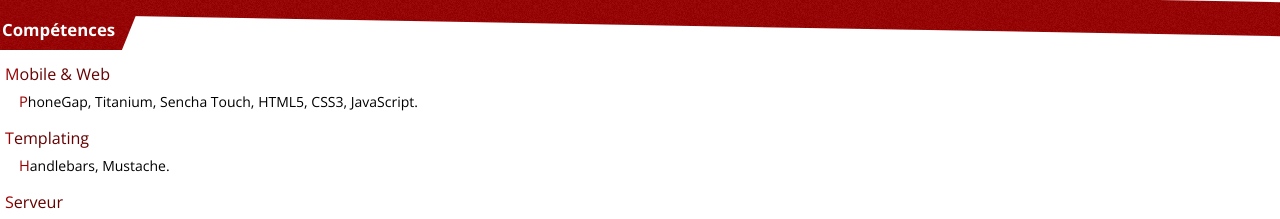
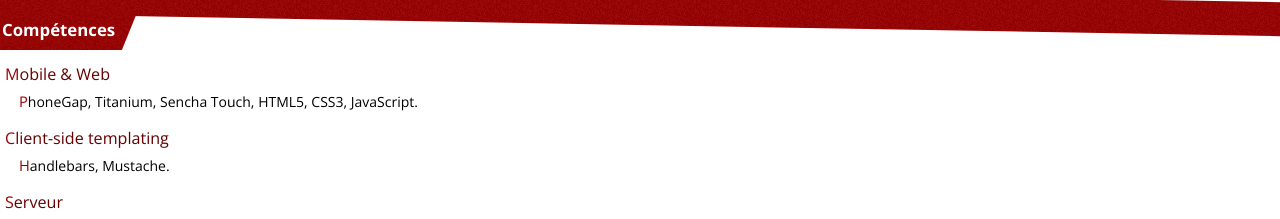
Before and after one commit to simbas/simbas.github.com, a website: page index.html in a window 1280 px wide. Shown: the part 1202-1421 px from the top of the page. Drawn offline with nearby package versions, Linux system fonts and the light colour scheme.

Commit message:
client-side

```diff
--- a/index.html
+++ b/index.html
@@ -130,7 +130,7 @@
 		<p>
 			PhoneGap, Titanium, Sencha Touch, HTML5, CSS3, JavaScript.
 		</p>
-		<h3>Templating</h3>
+		<h3>Client-side templating</h3>
 		<p>
 			Handlebars, Mustache.
 		</p>
```
